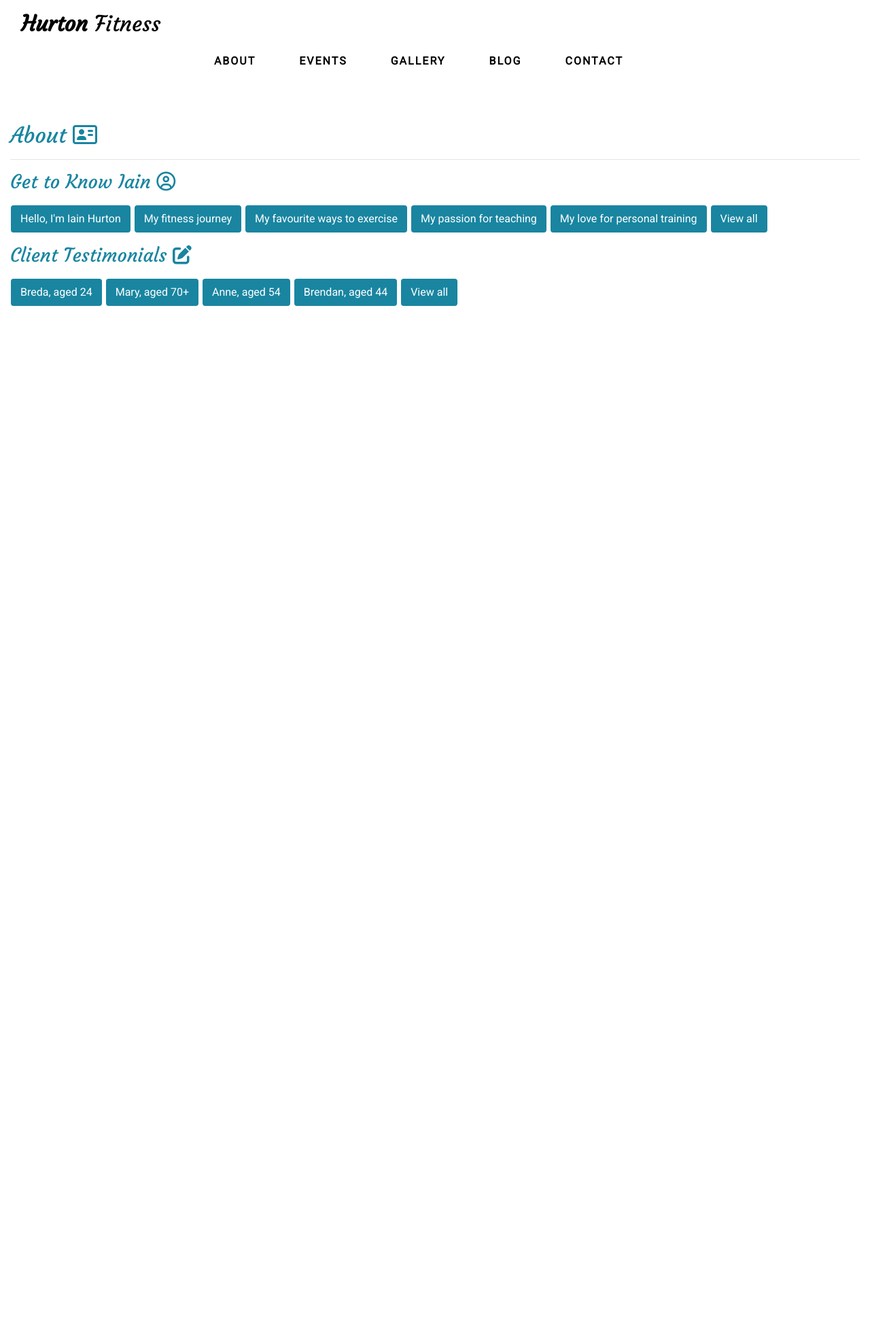
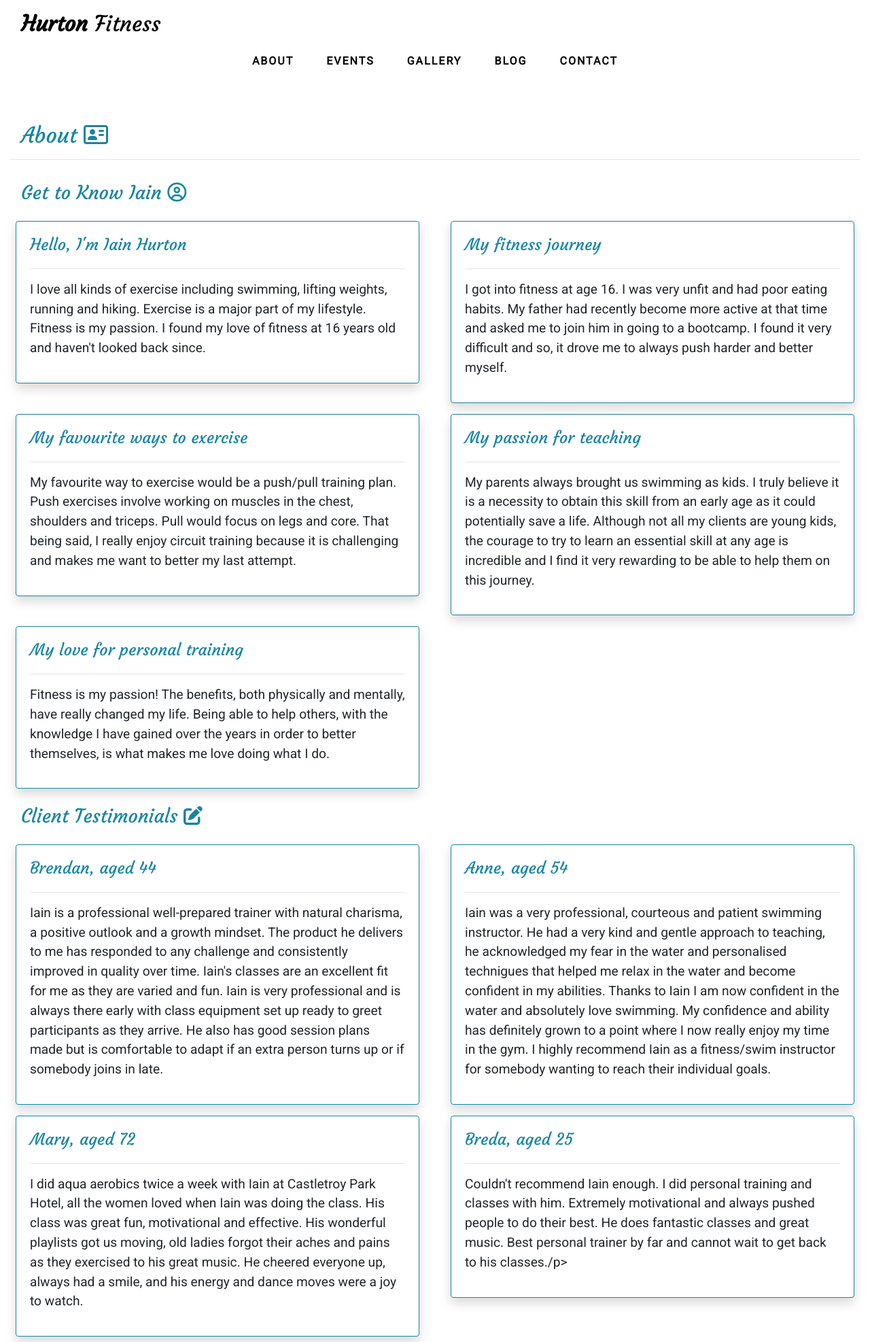
Before and after one commit to alandoherty95/IainHurtonFitness, a Django app: page /about/ in a window 1280 px wide. Shown: the whole page at 68% size. Before the commit the page ends 450 px from the top, so only its background shows below. Run offline with Django 3.2, Linux system fonts and the light colour scheme; parts of the project's set-up code (start-up, migrations or seed data) failed here and were passed over; some libraries are stand-ins or nearby versions.

Commit message:
Added upcoming events to events.html, added social media links, added consistent card styling

```diff
--- a/about/templates/about/about.html
+++ b/about/templates/about/about.html
@@ -12,47 +12,37 @@
 <div class="container-fluid mb-2">
     <div class="row">
         <div class="col">
-            <h2 class="logo-style mt-3">About <i class="far fa-address-card"></i></h2>
+            <h2 class="logo-style m-3">About <i class="far fa-address-card"></i></h2>
             <hr class="separator w-70" />
         </div>
     </div>
     <div class="row">
         <div class="col">
-            <h3 class="logo-style mb-3">Get to Know Iain <i class="far fa-user-circle"></i></h3>
+            <h3 class="logo-style m-3">Get to Know Iain <i class="far fa-user-circle"></i></h3>
         </div>
     </div>
-    <p>
-        <button class="btn collapse-button" data-toggle="collapse" href="#multiCollapse1" role="button" aria-expanded="false" aria-controls="multiCollapse1">Hello, I'm Iain Hurton</button>
-        <button class="btn collapse-button" type="button" data-toggle="collapse" data-target="#multiCollapse2" aria-expanded="true" aria-controls="multiCollapse2">My fitness journey</button>
-        <button class="btn collapse-button" type="button" data-toggle="collapse" data-target="#multiCollapse3" aria-expanded="true" aria-controls="multiCollapse2">My favourite ways to exercise</button>
-        <button class="btn collapse-button" type="button" data-toggle="collapse" data-target="#multiCollapse4" aria-expanded="true" aria-controls="multiCollapse2">My passion for teaching</button>
-        <button class="btn collapse-button" type="button" data-toggle="collapse" data-target="#multiCollapse5" aria-expanded="true" aria-controls="multiCollapse2">My love for personal training</button>
-        <button class="btn collapse-button" type="button" data-toggle="collapse" data-target=".multi-collapse" aria-expanded="true" aria-controls="multiCollapse1 multiCollapse2 multiCollapse3 multiCollapse4 multiCollapse5">View all</button>
-    </p>
     <div class="row">
-        <div class="col-lg-4">
-            <div class="collapse multi-collapse" id="multiCollapse1">
-                <div class="card card-body">
-                    <h4 class="logo-style mb-4">Hello, I'm Iain Hurton</h4>
+        <div class="col-lg-6">
+            <div class="card card-body shadow">
+                <h4 class="logo-style mb-1">Hello, I'm Iain Hurton</h4>
+                <hr>
                 <p>I love all kinds of exercise including swimming, lifting weights, running and hiking. Exercise is a major part of my lifestyle. Fitness is my passion. I found my love of fitness at 16 years old and haven't looked back since.</p>
             </div>
         </div>
-        </div>
-        <div class="col-lg-4">
-            <div class="collapse multi-collapse" id="multiCollapse2">
-                <div class="card card-body">
-                    <h4 class="logo-style mb-4">My fitness journey</h4>
+        <div class="col-lg-6">
+            <div class="card card-body shadow">
+                <h4 class="logo-style mb-1">My fitness journey</h4>
+                <hr>
                 <p>I got into fitness at age 16. I was very unfit and had poor eating
                     habits. My father had recently become more active at that time and
                     asked me to join him in going to a bootcamp. I found it very difficult
                     and so, it drove me to always push harder and better myself.</p>
             </div>
         </div>
-        </div>
-        <div class="col-lg-4">
-            <div class="collapse multi-collapse" id="multiCollapse3">
-                <div class="card card-body">
-                    <h4 class="logo-style mb-4">My favourite ways to exercise</h4>
+        <div class="col-lg-6">
+            <div class="card card-body shadow">
+                <h4 class="logo-style mb-1">My favourite ways to exercise</h4>
+                <hr>
                 <p>My favourite way to exercise would be a push/pull training plan.
                     Push exercises involve working on muscles in the chest, shoulders
                     and triceps. Pull would focus on legs and core. That being said, I
@@ -60,11 +50,10 @@
                     want to better my last attempt.</p>
             </div>
         </div>
-        </div>
-        <div class="col-lg-4">
-            <div class="collapse multi-collapse" id="multiCollapse4">
-                <div class="card card-body">
-                    <h4 class="logo-style mb-4">My passion for teaching</h4>
+        <div class="col-lg-6">
+            <div class="card card-body shadow">
+                <h4 class="logo-style mb-1">My passion for teaching</h4>
+                <hr>
                 <p>My parents always brought us swimming as kids. I truly believe it is a
                     necessity to obtain this skill from an early age as it could potentially
                     save a life. Although not all my clients are young kids, the courage to
@@ -72,11 +61,10 @@
                     rewarding to be able to help them on this journey.</p>
             </div>
         </div>
-        </div>
-        <div class="col-lg-4">
-            <div class="collapse multi-collapse" id="multiCollapse5">
-                <div class="card card-body">
-                    <h4 class="logo-style mb-4">My love for personal training</h4>
+        <div class="col-lg-6">
+            <div class="card card-body shadow">
+                <h4 class="logo-style mb-1">My love for personal training</h4>
+                <hr>
                 <p>Fitness is my passion! The benefits, both physically and mentally,
                     have really changed my life. Being able to help others, with the
                     knowledge I have gained over the years in order to better
@@ -84,50 +72,38 @@
             </div>
         </div>
     </div>
+    <div class="row">
+        <div class="col">
+            <h3 class="logo-style m-3">Client Testimonials <i class="fas fa-edit"></i></h3>
+        </div>
     </div>
     <div class="row">
-        <div class="col">
-            <h3 class="logo-style mb-3">Client Testimonials <i class="fas fa-edit"></i></h3>
+        <div class="col-lg-6">
+            <div class="card card-body shadow">
+                <h4 class="logo-style mb-1">Brendan, aged 44</h4>
+                <hr>
+                <p>Iain is a professional well-prepared trainer with natural charisma, a positive outlook and a growth mindset. The product he delivers to me has responded to any challenge and consistently improved in quality over time. Iain's classes are an excellent fit for me as they are varied and fun. Iain is very professional and is always there early with class equipment set up ready to greet participants as they arrive. He also has good session plans made but is comfortable to adapt if an extra person turns up or if somebody joins in late.</p>
             </div>
         </div>
-    <p>
-        <button class="btn collapse-button" data-toggle="collapse" href="#multiCollapse6" role="button" aria-expanded="false" aria-controls="multiCollapse6">Breda, aged 24</button>
-        <button class="btn collapse-button" type="button" data-toggle="collapse" data-target="#multiCollapse7" aria-expanded="false" aria-controls="multiCollapse7">Mary, aged 70+</button>
-        <button class="btn collapse-button" type="button" data-toggle="collapse" data-target="#multiCollapse8" aria-expanded="false" aria-controls="multiCollapse8">Anne, aged 54</button>
-        <button class="btn collapse-button" type="button" data-toggle="collapse" data-target="#multiCollapse9" aria-expanded="false" aria-controls="multiCollapse9">Brendan, aged 44</button>
-        <button class="btn collapse-button" type="button" data-toggle="collapse" data-target=".multi-collapse2" aria-expanded="false" aria-controls="multiCollapse6 multiCollapse7 multiCollapse8 multiCollapse9">View all</button>
-    </p>
-    <div class="row">
-        <div class="col-lg-4">
-            <div class="collapse multi-collapse2" id="multiCollapse1">
-                <div class="card card-body">
-                    <h4 class="logo-style mb-4">Breda, aged 24</h4>
-                    <p>Couldn't recommend Iain enough. I did personal training and classes with him. Extremely motivational and always pushed people to do their best. He does fantastic classes and great music. Best personal trainer by far and cannot wait to get back to his classes.</p>
+        <div class="col-lg-6">
+            <div class="card card-body shadow">
+                <h4 class="logo-style mb-1">Anne, aged 54</h4>
+                <hr>
+                <p>Iain was a very professional, courteous and patient swimming instructor. He had a very kind and gentle approach to teaching, he acknowledged my fear in the water and personalised technigues that helped me relax in the water and become confident in my abilities. Thanks to Iain I am now confident in the water and absolutely love swimming. My confidence and ability has definitely grown to a point where I now really enjoy my time in the gym. I highly recommend Iain as a fitness/swim instructor for somebody wanting to reach their individual goals.</p>
             </div>
         </div>
-        </div>
-        <div class="col-lg-4">
-            <div class="collapse multi-collapse2" id="multiCollapse2">
-                <div class="card card-body">
-                    <h4 class="logo-style mb-4">Mary, aged 70+</h4>
+        <div class="col-lg-6">
+            <div class="card card-body shadow">
+                <h4 class="logo-style mb-1">Mary, aged 72</h4>
+                <hr>
                 <p>I did aqua aerobics twice a week with Iain at Castletroy Park Hotel, all the women loved when Iain was doing the class. His class was great fun, motivational and effective. His wonderful playlists got us moving, old ladies forgot their aches and pains as they exercised to his great music. He cheered everyone up, always had a smile, and his energy and dance moves were a joy to watch.</p>
             </div>
         </div>
-        </div>
-        <div class="col-lg-4">
-            <div class="collapse multi-collapse2" id="multiCollapse3">
-                <div class="card card-body">
-                    <h4 class="logo-style mb-4">Anne, aged 54</h4>
-                    <p>Iain was a very professional, courteous and patient swimming instructor. He had a very kind and gentle approach to teaching, he acknowledged my fear in the water and personalised technigues that helped me relax in the water and become confident in my abilities. Thanks to Iain I am now confident in the water and absolutely love swimming. My confidence and ability has definitely grown to a point where I now really enjoy my time in the gym. I highly recommend Iain as a fitness/swim instructor for somebody wanting to reach their individual goals.</p>
-                </div>
-            </div>
-        </div>
-        <div class="col-lg-4">
-            <div class="collapse multi-collapse2" id="multiCollapse4">
-                <div class="card card-body">
-                    <h4 class="logo-style mb-4">Brendan, aged 44</h4>
-                    <p>Iain is a professional well-prepared trainer with natural charisma, a positive outlook and a growth mindset. The product he delivers to me has responded to any challenge and consistently improved in quality over time. Iain's classes are an excellent fit for me as they are varied and fun. Iain is very professional and is always there early with class equipment set up ready to greet participants as they arrive. He also has good session plans made but is comfortable to adapt if an extra person turns up or if somebody joins in late.</p>
-                </div>
+        <div class="col-lg-6">
+            <div class="card card-body shadow">
+                <h4 class="logo-style mb-1">Breda, aged 25</h4>
+                <hr>
+                <p>Couldn't recommend Iain enough. I did personal training and classes with him. Extremely motivational and always pushed people to do their best. He does fantastic classes and great music. Best personal trainer by far and cannot wait to get back to his classes./p>
             </div>
         </div>
     </div>
--- a/gallery/templates/gallery/gallery.html
+++ b/gallery/templates/gallery/gallery.html
@@ -12,7 +12,7 @@
 <div class="container-fluid mb-2">
     <div class="row">
         <div class="col">
-            <h2 class="logo-style mt-3">Gallery <i class="far fa-image"></i></h2>
+            <h2 class="logo-style m-3">Gallery <i class="far fa-image"></i></h2>
             <hr>
         </div>
     </div>
--- a/home/templates/home/index.html
+++ b/home/templates/home/index.html
@@ -16,9 +16,10 @@
             <h1 class="display-4 logo-style">
                 Iain Hurton Fitness
             </h1>
+            <h4 class="logo-style">Start your fitness journey today!</h4>
             <div class="my-5">
                 <h4>
-                    <a href="" class="enter-button btn btn-lg rounded-0 text-uppercase py-3">Enter</a>
+                    <a href="{% url 'about' %}" class="enter-button btn btn-lg rounded-0 text-uppercase py-3">Enter</a>
                 </h4>
             </div>
         </div>
--- a/static/css/base.css
+++ b/static/css/base.css
@@ -29,21 +29,21 @@ body {
     background: #1985A1;
     color: white;
     border: 2px solid #1985A1;
-    min-width: 260px;
+    min-width: 200px;
 }
 
 .go-button {
     background: #1985A1;
     color: white;
     border: 2px solid #1985A1;
-    min-width: 260px;
+    min-width: 200px;
 }
 
 .btn-black {
     background: black;
     color: white;
     border: 2px solid black;
-    min-width: 260px;
+    min-width: 200px;
 }
 
 .collapse-button {
@@ -98,6 +98,13 @@ body {
     border: 1px solid black !important;
 }
 
+.nav-item:hover {
+    transform: scale(1.1);
+    transition: 0.5s;
+    border-bottom: 1px solid #1985A1;
+    border: 25%;
+}
+
 .nav-item {
     text-transform: uppercase;
     letter-spacing: 2px;
@@ -109,6 +116,36 @@ body {
 
 .card-body {
     font-size: larger;
+    min-height: 10rem;
+    margin: 0.5rem;
+}
+
+.card-body:hover {
+    transform: scale(1.02);
+    transition: 0.3s;
+}
+
+.social {
+    text-align: center;
+}
+
+#social-links {
+    font-size: 2em;
+    padding: 0.25em;
+    text-decoration: none;
+}
+
+#social-links li {
+    padding: 0.5em;
+}
+
+#social-links a {
+    text-decoration: none;
+    color: #1985A1;
+}
+
+#social-links li a:visited {
+    text-decoration: none;
 }
 
 /* -------------------------------- Media Queries */
--- a/templates/includes/main-nav.html
+++ b/templates/includes/main-nav.html
@@ -1,30 +1,30 @@
 <div class="collapse navbar-collapse" id="main-nav">
     <ul class="navbar-nav w-auto mx-auto">
         <li class="nav-item">
-            <a href="{% url 'about' %}" class="logo-font font-weight-bold nav-link text-black mr-5">
+            <a href="{% url 'about' %}" class="logo-font font-weight-bold nav-link text-black mx-3">
                 About
             </a>
         </li>
         <li class="nav-item">
-            <a href="{% url 'events' %}" class="logo-font font-weight-bold nav-link text-black mr-5">
+            <a href="{% url 'events' %}" class="logo-font font-weight-bold nav-link text-black mx-3">
                 Events
             </a>
         </li>
         <!-- Gallery -->
         <li class="nav-item">
-            <a href="{% url 'gallery' %}" class="logo-font font-weight-bold nav-link text-black mr-5">
+            <a href="{% url 'gallery' %}" class="logo-font font-weight-bold nav-link text-black mx-3">
                 Gallery
             </a>
         </li>
         <!-- Blog -->
         <li class="nav-item">
-            <a href="#" class="logo-font font-weight-bold nav-link text-black mr-5">
+            <a href="#" class="logo-font font-weight-bold nav-link text-black mx-3">
                 Blog
             </a>
         </li>
         <!-- Contact -->
         <li class="nav-item">
-            <a href="{% url 'contact' %}" class="logo-font font-weight-bold nav-link text-black mr-5">
+            <a href="{% url 'contact' %}" class="logo-font font-weight-bold nav-link text-black mx-3">
                 Contact
             </a>
         </li>
```
Also changed, not shown: contact/templates/contact/contact.html (+23 -3 lines), events/templates/events/events.html (+27 -11 lines). Lines whose indentation alone changed are shown as unchanged.
